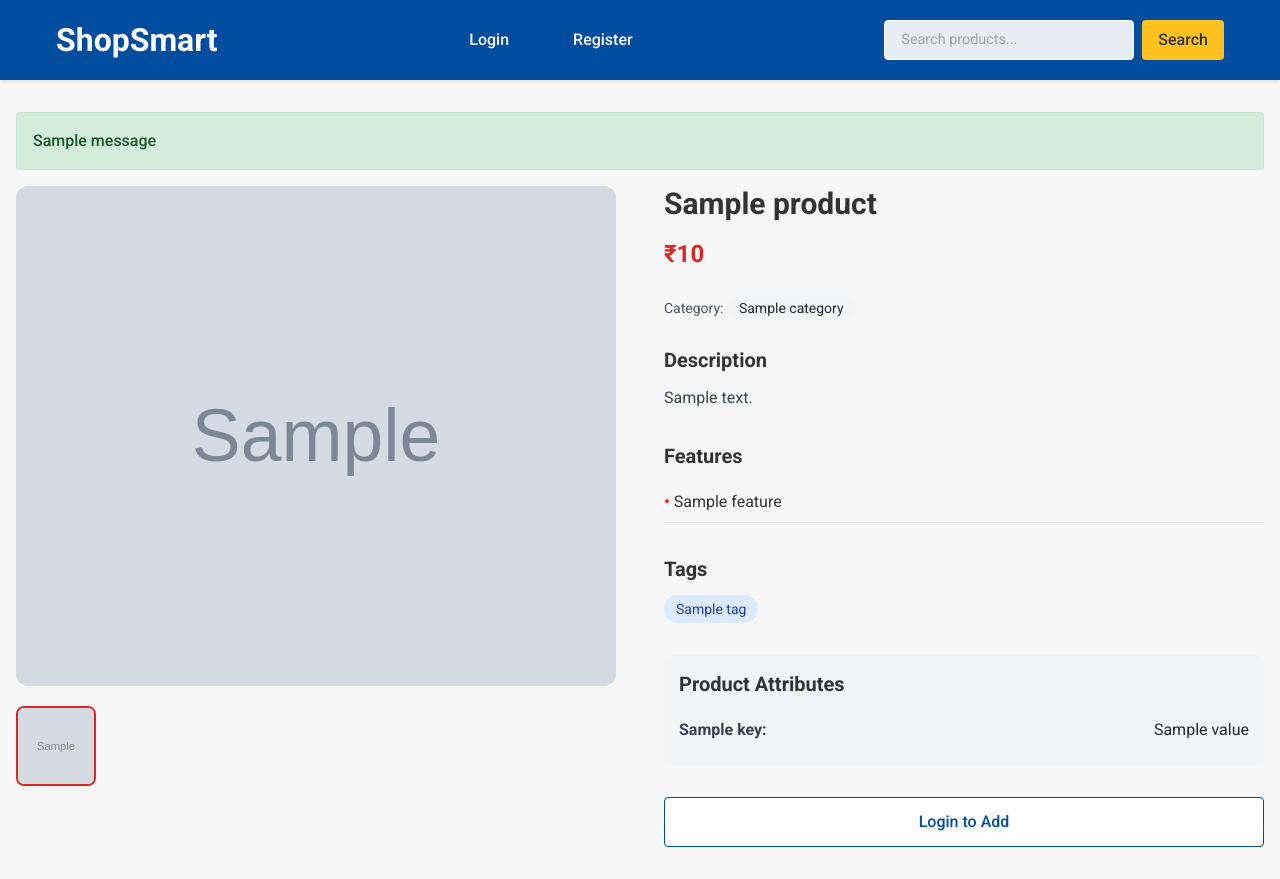
After one commit to imabireal/ShopSmart, a Flask app: page /product/1 in a window 1280 px wide. The commit adds this page. Run offline with Flask 3, Linux system fonts and the light colour scheme; grey boxes marked "Sample" are stand-in pictures; one stand-in notice (Sample message) is shown; a database or web service that is not in the repository returns one stand-in record (values such as "Sample title"); some libraries are stand-ins or nearby versions.

Commit message:
Added a details page for each product

```diff
--- a/app/routes/product_routes.py
+++ b/app/routes/product_routes.py
@@ -141,3 +141,30 @@ def admin_seller_delete_product(product_id):
         flash('Product not found', 'error')
 
     return redirect(url_for('product.admin_seller_dashboard'))
+
+
+@product_bp.route('/product/<string:stock_code>')
+def product_detail(stock_code):
+    """Display product information page for a specific product"""
+    # Clean and validate cart from session
+    cart = utils.clean_cart_session()
+    cart_count = sum(cart.values()) if cart else 0
+
+    # Get product details
+    product = db_helper.get_product_by_id(stock_code)
+
+    if not product:
+        flash('Product not found', 'error')
+        return redirect(url_for('product.home'))
+
+    # Ensure fields have default values if missing
+    product['features'] = product.get('features', [])
+    product['tags'] = product.get('tags', [])
+    product['attributes'] = product.get('attributes', {})
+    product['image_url'] = product.get('image_url', [])
+
+    return render_template('product_detail.html',
+                           product=product,
+                           cart=cart,
+                           cart_count=cart_count,
+                           current_user=current_user)
--- /dev/null
+++ b/app/templates/product_detail.html
@@ -0,0 +1,233 @@
+<!DOCTYPE html>
+<html lang="en">
+<head>
+    <meta charset="UTF-8">
+    <meta name="viewport" content="width=device-width, initial-scale=1.0">
+    <title>{{ product.title }} - ShopSmart</title>
+    <script src="https://cdn.tailwindcss.com"></script>
+    <link rel="stylesheet" href="{{ url_for('static', filename='css/styles.css') }}">
+    <style>
+        .product-gallery {
+            display: flex;
+            gap: 10px;
+            margin-bottom: 20px;
+        }
+
+        .gallery-thumbnail {
+            width: 80px;
+            height: 80px;
+            object-fit: cover;
+            cursor: pointer;
+            border: 2px solid transparent;
+            border-radius: 8px;
+        }
+
+        .gallery-thumbnail.active {
+            border-color: #dc2626;
+        }
+
+        .main-image {
+            width: 100%;
+            height: 500px;
+            object-fit: cover;
+            border-radius: 12px;
+            margin-bottom: 20px;
+        }
+
+        .product-features {
+            list-style: none;
+            padding: 0;
+        }
+
+        .product-features li {
+            padding: 8px 0;
+            border-bottom: 1px solid #e5e7eb;
+        }
+
+        .product-features li:before {
+            content: "• ";
+            color: #dc2626;
+            font-weight: bold;
+        }
+
+        .product-attributes {
+            background: #f3f4f6;
+            padding: 15px;
+            border-radius: 8px;
+            margin: 20px 0;
+        }
+
+        .attribute-item {
+            display: flex;
+            justify-content: space-between;
+            padding: 8px 0;
+            border-bottom: 1px solid #d1d5db;
+        }
+
+        .attribute-item:last-child {
+            border-bottom: none;
+        }
+
+        .attribute-label {
+            font-weight: 600;
+            color: #374151;
+        }
+
+        .attribute-value {
+            color: #1f2937;
+        }
+    </style>
+</head>
+<body>
+    <header class="walmart-header">
+        <div class="container">
+            <h1>ShopSmart</h1>
+            <nav class="walmart-nav">
+                {% if current_user.is_authenticated %}
+                    {% if current_user.role == 'admin_seller' %}
+                        <a href="{{ url_for('product.admin_seller_dashboard') }}" class="text-red-600 font-bold">Admin Panel</a>
+                    {% endif %}
+                    <a href="{{ url_for('cart.cart') }}" class="cart-badge">
+                        Cart
+                        <span id="cart-count" class="cart-count {% if not cart_count or cart_count == 0 %}hidden{% endif %}">{{ cart_count or 0 }}</span>
+                    </a>
+                    <a href="{{ url_for('auth.logout') }}">Logout</a>
+                {% else %}
+                    <a href="{{ url_for('auth.login') }}">Login</a>
+                    <a href="{{ url_for('auth.register') }}">Register</a>
+                {% endif %}
+            </nav>
+            <form action="{{ url_for('product.home') }}" method="GET" class="search-form">
+                <input type="text" name="q" placeholder="Search products..." value="{{ search_query or '' }}">
+                <button type="submit">Search</button>
+            </form>
+        </div>
+    </header>
+
+    <main class="container mx-auto px-4 py-8">
+        {% with messages = get_flashed_messages(with_categories=true) %}
+            {% if messages %}
+                <div class="container">
+                    {% for category, message in messages %}
+                        <div class="message {% if category == 'success' %}message-success{% else %}message-error{% endif %}">
+                            {{ message }}
+                        </div>
+                    {% endfor %}
+                </div>
+            {% endif %}
+        {% endwith %}
+
+        <div class="grid grid-cols-1 lg:grid-cols-2 gap-12">
+            <!-- Product Image Gallery -->
+            <div class="product-images">
+                {% if product.image_url and product.image_url|length > 0 %}
+                    {% set image_list = product.image_url %}
+                <img src="{{ image_list[0] }}" alt="{{ product.title }}" class="main-image" id="mainImage">
+
+                <div class="product-gallery">
+                    {% for image in image_list %}
+                    <img src="{{ image }}" alt="{{ product.title }}" class="gallery-thumbnail {% if loop.index0 == 0 %}active{% endif %}"
+                         onclick="changeImage('{{ image }}', this)">
+                    {% endfor %}
+                </div>
+                {% else %}
+                <div class="bg-gray-100 rounded-lg h-96 flex items-center justify-center">
+                    <p class="text-gray-500">No images available</p>
+                </div>
+                {% endif %}
+            </div>
+
+            <!-- Product Details -->
+            <div class="product-details">
+                <h1 class="text-3xl font-bold mb-4">{{ product.title }}</h1>
+
+                <div class="text-2xl font-bold text-red-600 mb-6">₹{{ product.price_inr }}</div>
+
+                {% if product.category %}
+                <div class="mb-6">
+                    <span class="text-sm text-gray-600">Category: </span>
+                    <span class="inline-block bg-gray-100 text-gray-800 px-3 py-1 rounded-full text-sm">{{ product.category }}</span>
+                </div>
+                {% endif %}
+
+                {% if product.description %}
+                <div class="mb-8">
+                    <h2 class="text-xl font-semibold mb-3">Description</h2>
+                    <p class="text-gray-700">{{ product.description }}</p>
+                </div>
+                {% endif %}
+
+                {% if product.features and product.features|length > 0 %}
+                <div class="mb-8">
+                    <h2 class="text-xl font-semibold mb-3">Features</h2>
+                    <ul class="product-features">
+                        {% for feature in product.features %}
+                        <li>{{ feature }}</li>
+                        {% endfor %}
+                    </ul>
+                </div>
+                {% endif %}
+
+                {% if product.tags and product.tags|length > 0 %}
+                <div class="mb-8">
+                    <h2 class="text-xl font-semibold mb-3">Tags</h2>
+                    <div class="flex flex-wrap gap-2">
+                        {% for tag in product.tags %}
+                        <span class="inline-block bg-blue-100 text-blue-800 px-3 py-1 rounded-full text-sm">{{ tag }}</span>
+                        {% endfor %}
+                    </div>
+                </div>
+                {% endif %}
+
+                {% if product.attributes and product.attributes|length > 0 %}
+                <div class="product-attributes mb-8">
+                    <h2 class="text-xl font-semibold mb-3">Product Attributes</h2>
+                    {% for key, value in product.attributes.items() %}
+                    <div class="attribute-item">
+                        <span class="attribute-label">{{ key }}:</span>
+                        <span class="attribute-value">{{ value }}</span>
+                    </div>
+                    {% endfor %}
+                </div>
+                {% endif %}
+
+                <!-- Add to Cart and Buy Now Buttons -->
+                <div class="product-buttons flex gap-4">
+                    {% if current_user.is_authenticated %}
+                    <button class="add-to-cart btn-primary flex-1"
+                            data-product-id="{{ product.StockCode }}"
+                            data-product-name="{{ product.title }}">
+                        <span>Add to Cart</span>
+                    </button>
+                    <button class="buy-now btn-secondary flex-1"
+                            data-product-id="{{ product.StockCode }}"
+                            data-product-name="{{ product.title }}">
+                        <span>Buy Now</span>
+                    </button>
+                    {% else %}
+                    <button class="login-required btn-secondary flex-1"
+                            data-product-name="{{ product.title }}">
+                        <span>Login to Add</span>
+                    </button>
+                    {% endif %}
+                </div>
+            </div>
+        </div>
+    </main>
+
+    <script src="{{ url_for('static', filename='js/home.js') }}"></script>
+    <script>
+        function changeImage(imageUrl, thumbnail) {
+            // Update main image
+            const mainImage = document.getElementById('mainImage');
+            mainImage.src = imageUrl;
+
+            // Update active thumbnail
+            document.querySelectorAll('.gallery-thumbnail').forEach(img => {
+                img.classList.remove('active');
+            });
+            thumbnail.classList.add('active');
+        }
+    </script>
+</body>
+</html>
```
Also changed, not shown: app/templates/home.html (+12 -3 lines), scripts/seed_db.py (+16 -0 lines).
